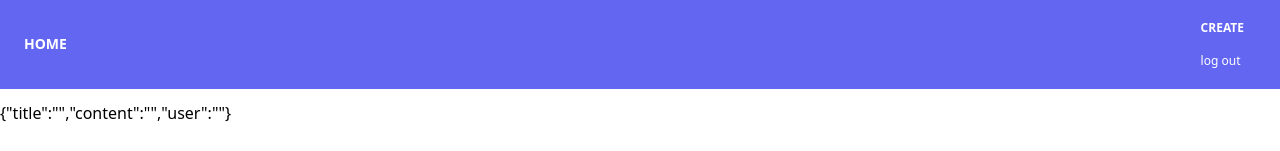
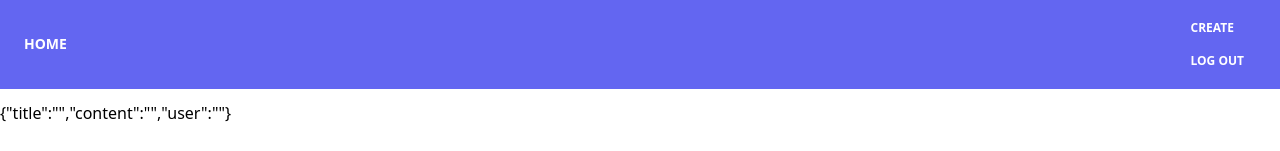
Before and after one commit to rezwan-hossain/test-react-client, a React (Create React App) app in the folder client/: page /create in a window 1280 px wide. Shown: the top 151 px of the page. Built offline with nearby package versions, Linux system fonts and the light colour scheme; sample sign-in values are in the browser's storage.

Commit message:
fix ancor tag realated error and some wernig

```diff
--- a/client/package.json
+++ b/client/package.json
@@ -17,6 +17,7 @@
     "react": "^17.0.1",
     "react-dom": "^17.0.1",
     "react-hook-form": "^6.15.4",
+    "react-query": "^3.13.4",
     "react-redux": "^7.2.3",
     "react-router-dom": "^5.2.0",
     "react-scripts": "4.0.3",
--- a/client/src/App.js
+++ b/client/src/App.js
@@ -29,7 +29,7 @@ function App() {
   //get user info
   useEffect(() => {
     const uid = window.localStorage.getItem("id");
-
+    console.log(`userid ${uid}`);
     if (isAuthenticate()) {
       // console.log(store.getState());
       // console.log("jwt is working");
--- a/client/src/login.js
+++ b/client/src/login.js
@@ -79,7 +79,7 @@ export default function SignIn() {
   };
 
   return (
-    <div component="main" maxWidth="xs">
+    <div component="main">
       <CssBaseline />
       <div className={classes.paper}>
         <h1>Sign in</h1>
@@ -116,8 +116,8 @@ export default function SignIn() {
             Sign In
           </Button>
           <div>
-            <div item xs></div>
-            <div item>
+            <div></div>
+            <div>
               <Link href="/signup" variant="body2">
                 {"Don't have an account? Sign Up"}
               </Link>
--- a/client/src/nav.js
+++ b/client/src/nav.js
@@ -17,12 +17,12 @@ const Nav = () => {
     <nav className="relative flex flex-wrap items-center justify-between px-2 py-3 navbar-expand-lg bg-indigo-500 mb-3">
       <div className="container px-4 mx-auto flex flex-wrap items-center justify-between">
         <div className="w-full relative flex justify-between lg:w-auto lg:static lg:block lg:justify-start">
-          <a
+          <Link
             className="text-sm font-bold leading-relaxed inline-block mr-4 py-2 whitespace-no-wrap uppercase text-white"
-            href="!#"
+            to="/"
           >
-            <Link to="/">Home</Link>
-          </a>
+            Home
+          </Link>
           <button
             className="text-white cursor-pointer text-xl leading-none px-3 py-1 border border-solid border-transparent rounded bg-transparent block lg:hidden outline-none focus:outline-none"
             type="button"
@@ -42,21 +42,26 @@ const Nav = () => {
             {isAuthenticate() ? (
               <div>
                 <li className="nav-item">
-                  <a
+                  <Link
                     className="px-3 py-2 flex items-center text-xs uppercase font-bold leading-snug text-white hover:opacity-75"
-                    href="!#"
+                    to="/create"
                   >
-                    <i className="fab fa-facebook-square text-lg leading-lg text-white opacity-75"></i>
-                    <Link to="/create">Create</Link>
-                  </a>
+                    Create
+                  </Link>
                 </li>
                 <li className="">
-                  <a
+                  {/* <a
                     className="px-3 py-2 flex items-center text-xs uppercase font-bold leading-snug text-white hover:opacity-75"
-                    href="!#"
+                    href="#"
                   >
                     <button onClick={handledLogout}>log out</button>
-                  </a>
+                  </a> */}
+                  <button
+                    className="px-3 py-2 flex items-center text-xs uppercase font-bold leading-snug text-white hover:opacity-75"
+                    onClick={handledLogout}
+                  >
+                    log out
+                  </button>
                 </li>
               </div>
             ) : (
@@ -64,7 +69,7 @@ const Nav = () => {
                 <li className="">
                   <a
                     className="px-3 py-2 flex items-center text-xs uppercase font-bold leading-snug text-white hover:opacity-75"
-                    href="!#"
+                    href="#"
                   >
                     <i className="fab fa-twitter text-lg leading-lg text-white opacity-75"></i>
                     <Link to="/signup">Sign up</Link>
@@ -73,7 +78,7 @@ const Nav = () => {
                 <li className="nav-item">
                   <a
                     className="px-3 py-2 flex items-center text-xs uppercase font-bold leading-snug text-white hover:opacity-75"
-                    href="!#"
+                    href="#"
                   >
                     <i className="fab fa-pinterest text-lg leading-lg text-white opacity-75"></i>
                     <Link to="/login">Sign in</Link>
--- a/client/src/signup.js
+++ b/client/src/signup.js
@@ -79,7 +79,7 @@ export default function SignUp() {
   };
 
   return (
-    <div component="main" maxWidth="xs">
+    <div component="main">
       <CssBaseline />
       <div className={classes.paper}>
         <div component="h1" variant="h5">
```
Also changed, not shown: 1 other file (tests, documents, lock files or other folders).
